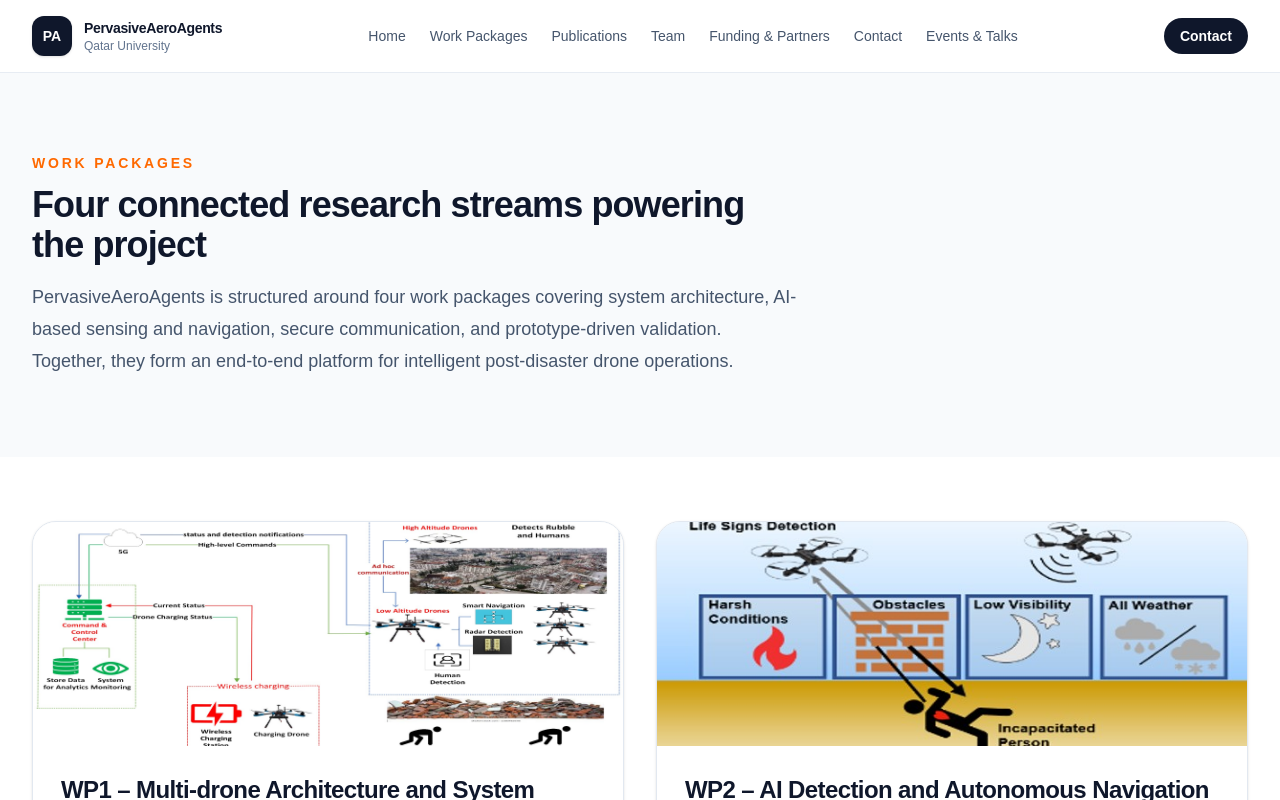
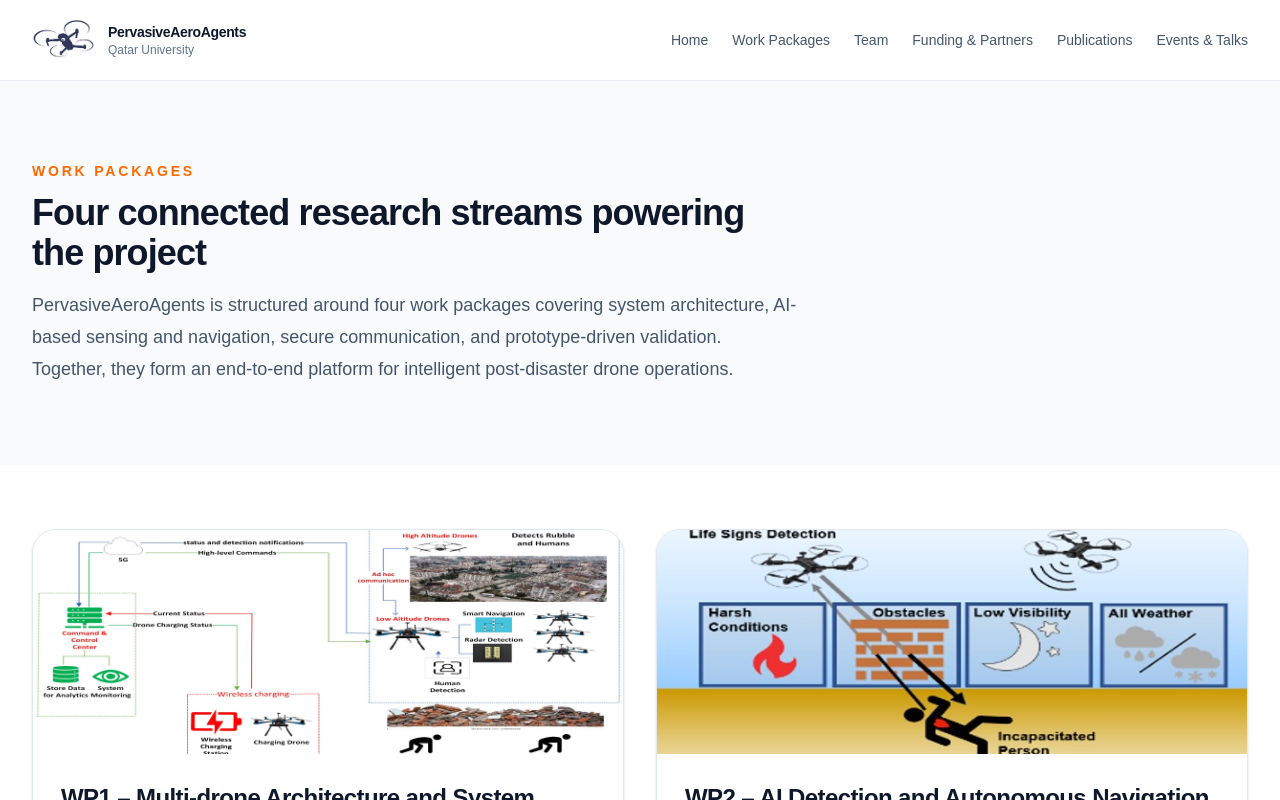
Before and after one commit to fatmaaa0812/uav-disaster-management, a Next.js app: page /work-packages in a window 1280 px wide. Shown: the top 800 px of the page. Built offline with nearby package versions, Linux system fonts and the light colour scheme.

Commit message:
Update navbar spacing

```diff
--- a/src/components/site/MotivationSection.tsx
+++ b/src/components/site/MotivationSection.tsx
@@ -29,7 +29,7 @@ export function MotivationSection() {
           <video
             controls
             className="h-full w-full rounded-3xl object-cover"
-            preload="metadata"
+            preload="none"
           >
             <source src="/videos/project-motivation.mp4" type="video/mp4" />
             Your browser does not support the video tag.
--- a/src/components/site/Navbar.tsx
+++ b/src/components/site/Navbar.tsx
@@ -1,14 +1,26 @@
+"use client";
+
+import { useState } from "react";
+import Image from "next/image";
 import Link from "next/link";
+import { Menu, X } from "lucide-react";
 import { navLinks, siteConfig } from "@/data/site";
 
 export function Navbar() {
+  const [isOpen, setIsOpen] = useState(false);
+
   return (
     <header className="sticky top-0 z-50 border-b border-slate-200/80 bg-white/90 backdrop-blur">
-      <div className="mx-auto flex max-w-7xl items-center justify-between px-6 py-4 lg:px-8">
+      <div className="mx-auto flex max-w-7xl items-center justify-between px-6 py-2 lg:px-8">
         <Link href="/" className="flex items-center gap-3">
-          <div className="flex h-10 w-10 items-center justify-center rounded-xl bg-slate-900 text-sm font-bold text-white shadow-sm">
-            PA
-          </div>
+          <Image
+            src="/logos/drone-logo.jpg"
+            alt="PervasiveAeroAgents logo"
+            width={72}
+            height={72}
+            className="h-16 w-16 object-contain"
+          />
+
           <div className="hidden sm:block">
             <p className="text-sm font-semibold tracking-tight text-slate-900">
               {siteConfig.title}
@@ -29,13 +41,32 @@ export function Navbar() {
           ))}
         </nav>
 
-        <Link
-          href="/contact"
-          className="rounded-full bg-slate-900 px-4 py-2 text-sm font-semibold text-white transition hover:bg-orange-500"
+        <button
+          type="button"
+          onClick={() => setIsOpen((prev) => !prev)}
+          className="inline-flex h-11 w-11 items-center justify-center rounded-full border border-slate-200 bg-white text-slate-700 transition hover:border-orange-500 hover:text-orange-500 lg:hidden"
+          aria-label="Toggle navigation menu"
         >
-          Contact
-        </Link>
+          {isOpen ? <X className="h-5 w-5" /> : <Menu className="h-5 w-5" />}
+        </button>
       </div>
+
+      {isOpen ? (
+        <div className="border-t border-slate-200 bg-white lg:hidden">
+          <nav className="mx-auto flex max-w-7xl flex-col px-6 py-4 lg:px-8">
+            {navLinks.map((link) => (
+              <Link
+                key={link.label}
+                href={link.href}
+                onClick={() => setIsOpen(false)}
+                className="border-b border-slate-100 py-3 text-sm font-medium text-slate-700 transition hover:text-orange-500 last:border-b-0"
+              >
+                {link.label}
+              </Link>
+            ))}
+          </nav>
+        </div>
+      ) : null}
     </header>
   );
 }
--- a/src/data/site.ts
+++ b/src/data/site.ts
@@ -10,10 +10,9 @@ export const siteConfig = {
 export const navLinks = [
   { label: "Home", href: "/" },
   { label: "Work Packages", href: "/#work-packages" },
-  { label: "Publications", href: "/publications" },
   { label: "Team", href: "/#team" },
   { label: "Funding & Partners", href: "/#funding-partners" },
-  { label: "Contact", href: "/contact" },
+  { label: "Publications", href: "/publications" },
   { label: "Events & Talks", href: "/events-talks" },
 ];
 
```
Also changed, not shown: public/logos/drone-logo.jpg (added), public/logos/drone.jpg (deleted).
